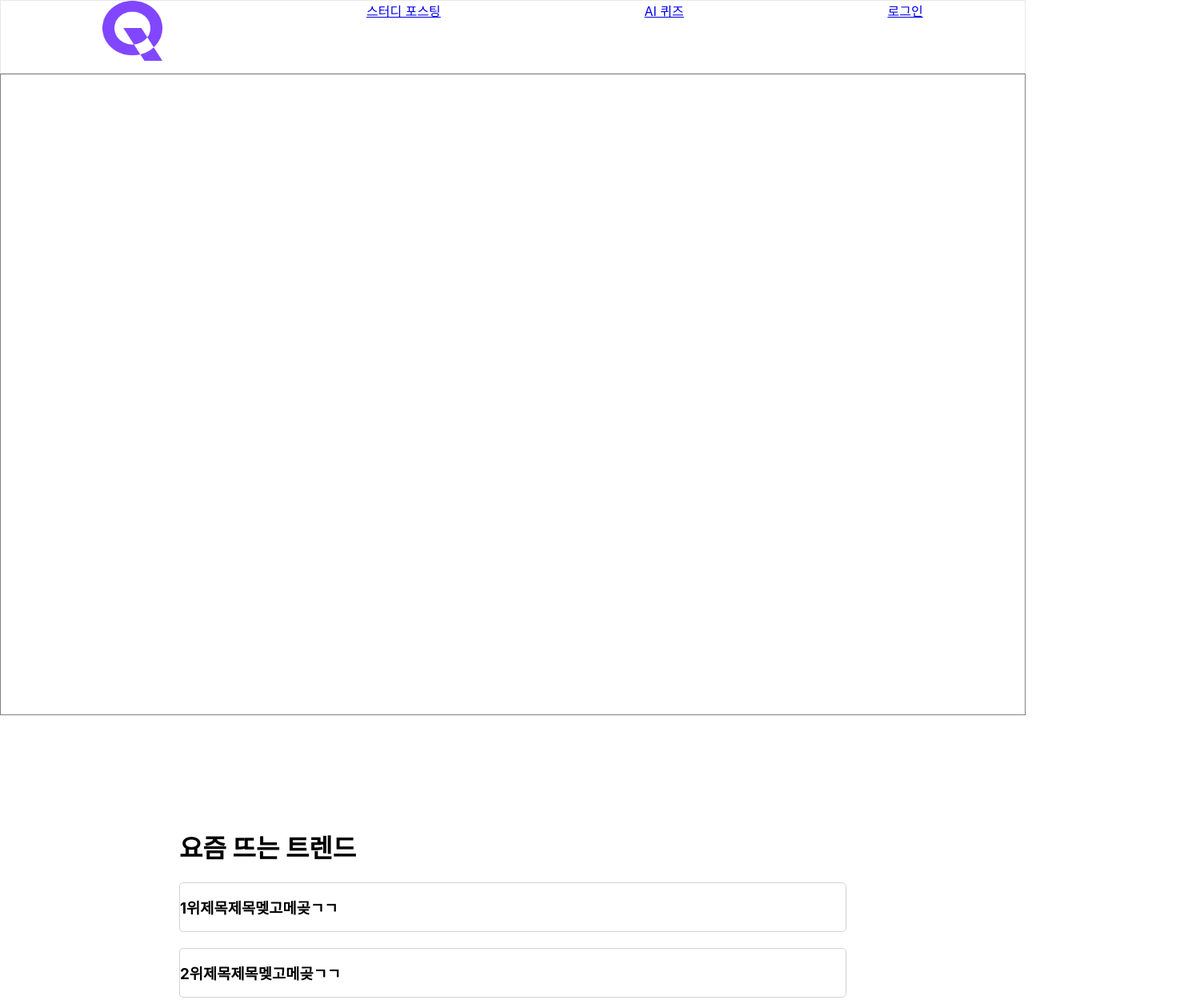
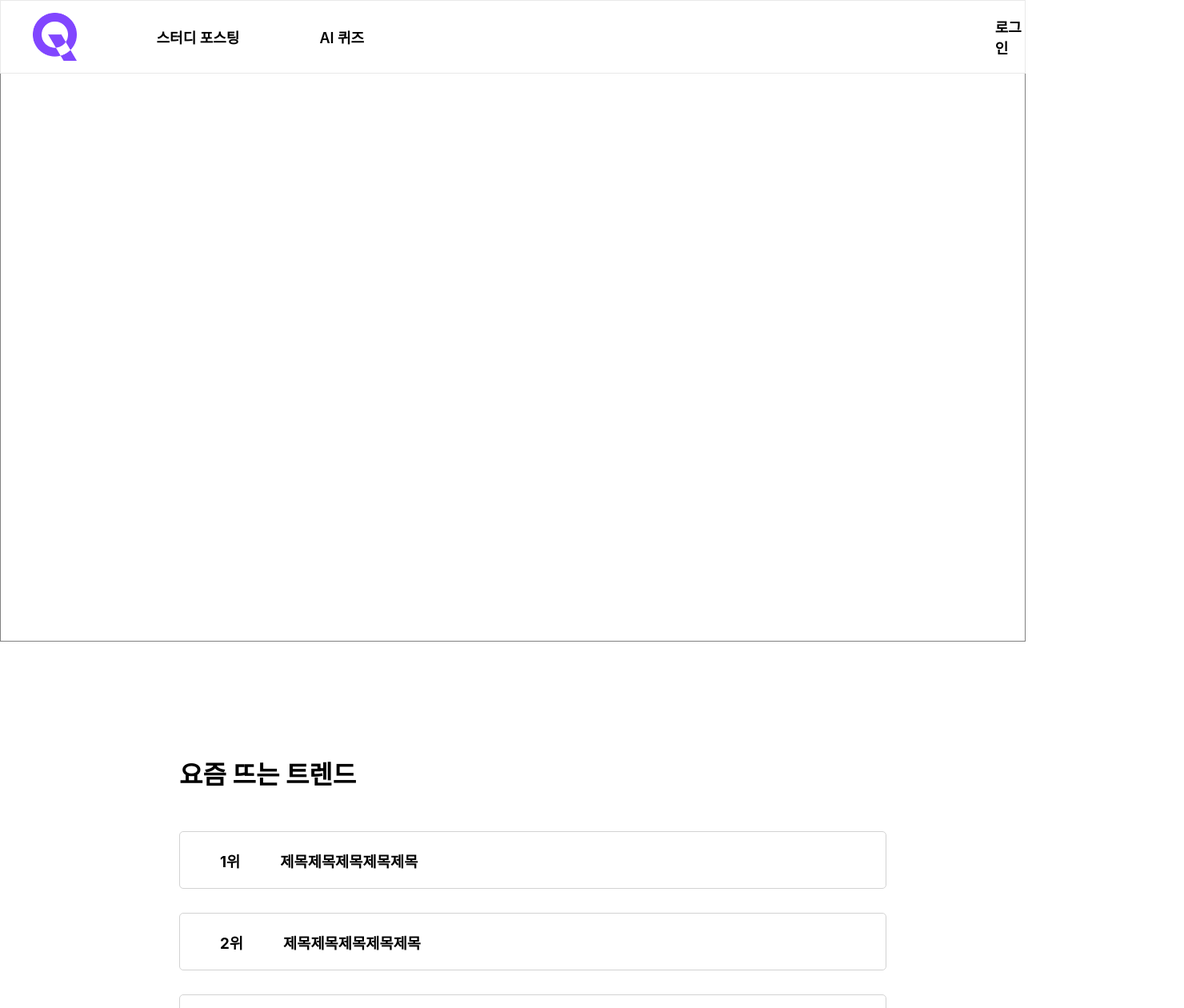
Before and after one commit to 9oormthon-univ/2024_BEOTKKOTTHON_TEAM_20_FE, a React (Create React App) app: page / in a window 1280 px wide. Shown: the top 1260 px of the page at 80% size, 1480 px wide, since content can reach past the window. Built offline with nearby package versions, Linux system fonts and the light colour scheme.

Commit message:
[feat] 메인화면 전체 frame

```diff
--- a/src/components/NavBar.tsx
+++ b/src/components/NavBar.tsx
@@ -1,22 +1,15 @@
 import React from "react";
-import { Div, Navigation } from "../styles/NavBarStyled";
+import { Div, Navigation,Logo, Nav } from "../styles/NavBarStyled";
 import MainLogo from "../image/MainLogo.png";
-import { NavLink } from "react-router-dom";
 
 const NavBar = () => {
     return <Navigation>
+                <Logo src={MainLogo} alt="mainlogo"></Logo>
             <Div>
-                <img src={MainLogo} alt="mainlogo" style={{width:'75px',height:'75px'}}/>
+                <Nav>스터디 포스팅</Nav>
+                <Nav>AI 퀴즈</Nav>
             </Div>
-            <Div>
-                <NavLink to="">스터디 포스팅</NavLink>
-            </Div>
-            <Div>
-                <NavLink to="">AI 퀴즈</NavLink>
-            </Div>
-            <Div>
-                <NavLink to="">로그인</NavLink>
-            </Div>
+                <Nav>로그인</Nav>
     </Navigation>
 };
 export default NavBar;
--- a/src/components/PreferBoard.tsx
+++ b/src/components/PreferBoard.tsx
@@ -1,5 +1,5 @@
 import React,{useState,useEffect} from "react";
-import { Board, BoardWrap } from "../styles/TrendBoardStyled";
+import { Board, BoardWrap,H1 } from "../styles/TrendBoardStyled";
 import { BoxWrap } from "../styles/PreferBoardStyled";
 import PostBox from "./PostBox";
 
@@ -29,7 +29,7 @@ const PreferBoard = () => {
         <BoardWrap>
         {isLoggedIn ? (
                     <>
-                        <h1>님의 관심사에 맞춘 포스팅</h1>
+                        <H1>님의 관심사에 맞춘 포스팅</H1>
                         <BoxWrap>
                             <PostBox></PostBox>
                             <PostBox></PostBox>
--- a/src/components/TrendBoard.tsx
+++ b/src/components/TrendBoard.tsx
@@ -1,5 +1,5 @@
 import React,{ useState, useEffect }  from "react";
-import { Board, BoardWrap, Div } from "../styles/TrendBoardStyled";
+import { Board, BoardWrap, Div,H1 } from "../styles/TrendBoardStyled";
 
 const TrendBoard = () => {
   const [topPosts, setTopPosts] = useState([]);
@@ -21,26 +21,26 @@ const TrendBoard = () => {
 
     return <Board>
         <BoardWrap>
-        <h1>요즘 뜨는 트렌드</h1>
+        <H1>요즘 뜨는 트렌드</H1>
         <Div>
           <h3>1위</h3>
-          <h3>제목제목멪고메곶ㄱㄱ</h3>
+          <h3>제목제목제목제목제목</h3>
         </Div>
         <Div>
           <h3>2위</h3>
-          <h3>제목제목멪고메곶ㄱㄱ</h3>
+          <h3>제목제목제목제목제목</h3>
         </Div>
         <Div>
           <h3>3위</h3>
-          <h3>제목제목멪고메곶ㄱㄱ</h3>
+          <h3>제목제목제목제목제목</h3>
         </Div>
         <Div>
           <h3>4위</h3>
-          <h3>제목제목멪고메곶ㄱㄱ</h3>
+          <h3>제목제목제목제목제목</h3>
         </Div>
         <Div>
           <h3>5위</h3>
-          <h3>제목제목멪고메곶ㄱㄱ</h3>
+          <h3>제목제목제목제목제목</h3>
         </Div>
 
         {/*
--- a/src/pages/MainPage.tsx
+++ b/src/pages/MainPage.tsx
@@ -1,5 +1,5 @@
 import React from "react";
-import { Container, Slider} from "../styles/MainPageStyled";
+import { Container, Slider,Question} from "../styles/MainPageStyled";
 import NavBar from "../components/NavBar";
 import TrendBoard from "../components/TrendBoard";
 import PreferBoard from "../components/PreferBoard";
@@ -10,6 +10,12 @@ const MainPage = () => {
         <Slider/>
         <TrendBoard/>
         <PreferBoard/>
+        <Question>
+            <h2>자주 묻는 질문</h2>
+            <h2>자주 묻는 질문</h2>
+            <h2>자주 묻는 질문</h2>
+            <h2>자주 묻는 질문</h2>
+        </Question>
     </Container>;
 };
 export default MainPage;
--- a/src/styles/MainPageStyled.tsx
+++ b/src/styles/MainPageStyled.tsx
@@ -12,3 +12,10 @@ export const Slider = styled.div`
     border:1px solid gray;
     margin-bottom:120px;
 `;
+export const Question = styled.div`
+    width:100%;
+    height:400px;
+    background-color:#f1dcff;
+    margin-top:200px;
+    padding:100px;
+`;
--- a/src/styles/NavBarStyled.tsx
+++ b/src/styles/NavBarStyled.tsx
@@ -7,10 +7,30 @@ export const Navigation = styled.nav`
     height:90px;
     display:flex;
     flex-direction:row wrap;
-    justify-content:space-around;
+    align-items:center;
+    position:fixed;
+    top:0;
+    left:0;
+    right:0;
+    background-color:white;
+`;
+export const Logo = styled.img`
+    width:60px;
+    height:60px;
+    margin-left:40px;
 
 `;
+export const Nav = styled.a`
+    text-decoration:none;
+    font-weight:600;
+    font-size: large;
+`;
+
 export const Div = styled.div`
-
+    width:1400px;
+    margin-left:100px;
+    ${Nav}{
+        margin-right:100px;
+    }
 
 `;
--- a/src/styles/TrendBoardStyled.tsx
+++ b/src/styles/TrendBoardStyled.tsx
@@ -13,11 +13,16 @@ export const BoardWrap = styled.div`
 `;
 export const Div = styled.div`
     width:100%;
-    height:60px;
+    height:70px;
     border:1px solid lightgray;
     display:flex;
     flex-direction:row;
     align-items:center;
-    margin-bottom:20px;
+    margin-bottom:30px;
     border-radius:5px;
+    padding-left:50px;
+    gap:50px;
 `;
+export const H1 =styled.h1`
+    margin-bottom:50px;
+`;
```
